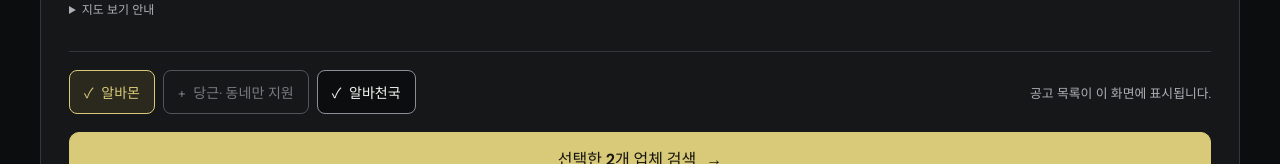
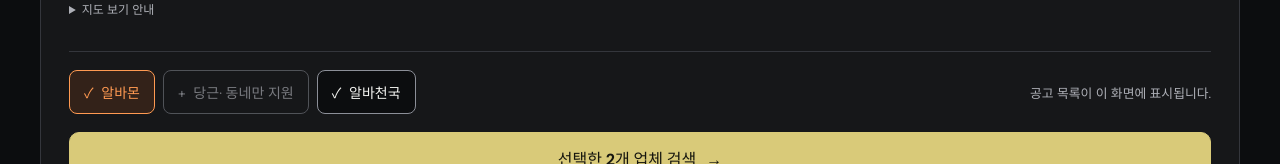
Before and after one commit to suseokpark/alba-rader, a SvelteKit app: page / in a window 1280 px wide. Shown: the part 783-947 px from the top of the page. Built offline with nearby package versions, Linux system fonts and the light colour scheme.

Commit message:
style: preserve orange Albamon provider accents

```diff
--- a/src/app.css
+++ b/src/app.css
@@ -252,10 +252,10 @@
 .map-disclosure p { margin: 8px 0 0; }
 .search-options { border-top: 1px solid var(--line); padding-top: 18px; margin-top: 18px; }
 .source-toggle { color: var(--muted); border: 1px solid var(--control-line); background: var(--surface); border-radius: 8px; min-height: 44px; }
-.albamon { --source-color: var(--accent); --source-tint: var(--accent-soft); --source-ink: var(--accent); }
+.albamon { --source-color: #ff9a52; --source-tint: #332219; --source-ink: #ff9a52; }
 .daangn { --source-color: #aeb0b7; --source-tint: #2a2c30; --source-ink: #e3e4e8; }
 .alba { --source-color: #08090b; --source-outline: #8c8f98; --source-tint: #0c0d0f; --source-ink: #f5f5f2; }
-.source-toggle.chosen.albamon { color: var(--source-ink); border-color: var(--accent); background: var(--source-tint); }
+.source-toggle.chosen.albamon { color: var(--source-ink); border-color: var(--source-color); background: var(--source-tint); }
 .source-toggle.chosen.daangn { color: var(--source-ink); border-color: var(--source-color); background: var(--source-tint); }
 .source-toggle.chosen.alba { color: var(--source-ink); border-color: var(--source-outline); background: var(--source-tint); }
 .source-toggle:disabled { opacity: .65; }
```
Also changed, not shown: 2 other files (tests, documents, lock files or other folders).
